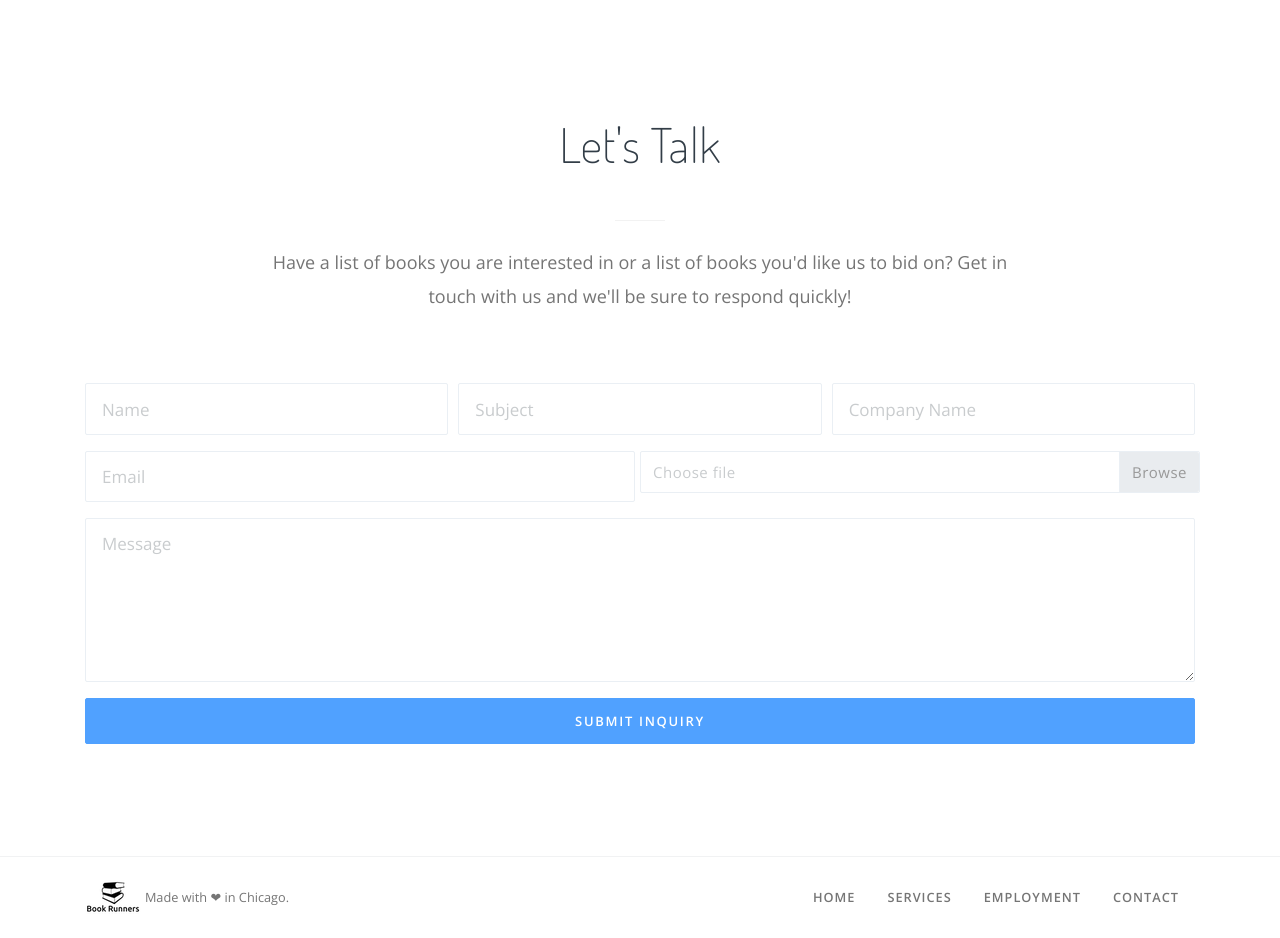
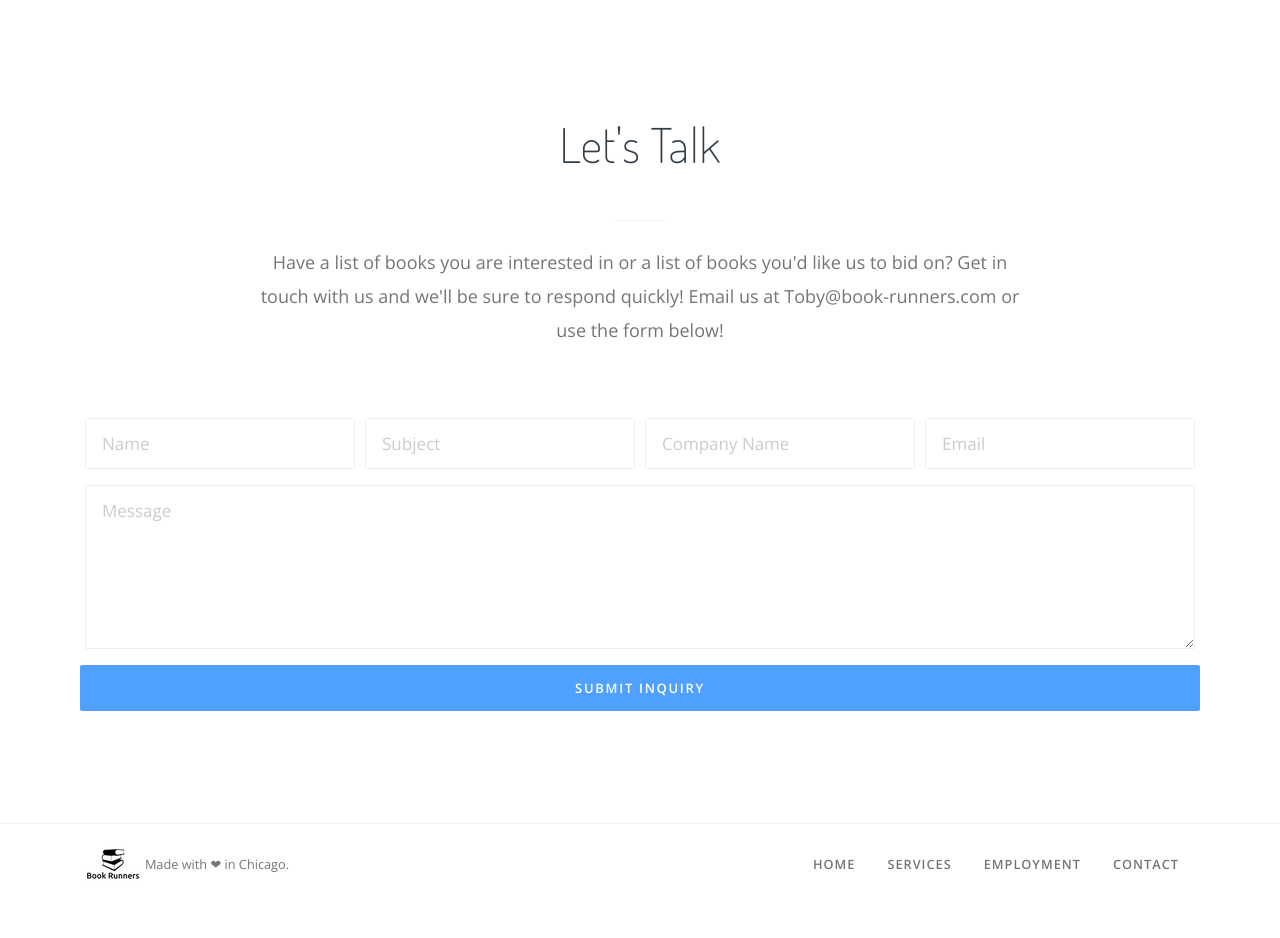
Before and after one commit to book-runners/marketing-page, a Jekyll site: the page built from contact.html, in a window 1280 px wide and 1282 px high, cut to the strip 344-1282 px from the top of the window. Built offline with Jekyll 4.4.1, drawn with Linux system fonts in a browser that asks for light colours.

Commit message:
more work on contact page

```diff
--- a/contact.html
+++ b/contact.html
@@ -16,45 +16,37 @@ active: contact
     <header class="section-header">
       <h2 class="display-4">Let's Talk</h2>
       <hr>
-      <p class="lead">Have a list of books you are interested in or a list of books you'd like us to bid on? Get in touch with us and we'll be sure to respond quickly!</p>
+      <p class="lead">Have a list of books you are interested in or a list of books you'd like us to bid on? Get in touch with us and we'll be sure to respond quickly! Email us at Toby@book-runners.com or use the form below!</p>
     </header>
 
-    <form class="form-row input-border" name="input" action="https://formspree.io/nathan.levine1@gmail.com" method="POST" data-form="mailer">
-      <div class="col-12">
-        <div class="alert alert-success d-on-success">We received your message and will contact you back soon.</div>
-      </div>
-
-      <div class="form-group col-sm-6 col-xl-4">
+    <form class="form-row input-border" action="https://formspree.io/toby@book-runners.com" method="POST">
+      <div class="form-group col-sm-6 col-xl-3">
         <input class="form-control form-control-lg" type="text" name="name" placeholder="Name">
       </div>
 
-      <div class="form-group col-sm-6 col-xl-4">
+      <div class="form-group col-sm-6 col-xl-3">
         <input class="form-control form-control-lg" type="text" name="subject" placeholder="Subject">
       </div>
 
-      <div class="form-group col-sm-6 col-xl-4">
+      <div class="form-group col-sm-6 col-xl-3">
         <input class="form-control form-control-lg" type="text" name="company" placeholder="Company Name">
       </div>
 
-      <div class="form-group col-sm-6">
-        <input class="form-control form-control-lg" type="email" name="_replyTo" placeholder="Email">
+      <div class="form-group col-sm-6 col-xl-3">
+        <input class="form-control form-control-lg" type="email" name="_replyto" placeholder="Email">
       </div>
 
-      <div class="form-group col-sm-6">
-        <input type="file" class="custom-file-input" id="customFile" name="file" accept=".png, .jpg, .jpeg">
-        <label class="custom-file-label" for="customFile">Choose file</label>
-      </div>
+      <!-- <div class="form-group col-sm-6">
+        <input id="fileSelect" type="file" name="attachment" accept=".csv, application/vnd.openxmlformats-officedocument.spreadsheetml.sheet, application/vnd.ms-excel, .png, .jpg, .jpeg" />
+        <label class="custom-file-label" for="fileSelect">Choose file</label>
+      </div> -->
 
       <div class="form-group col-12">
         <textarea class="form-control form-control-lg" rows="4" placeholder="Message" name="message"></textarea>
       </div>
-      <input type="hidden" name="_subject" value="New submission!" />
 
-      <div class="col-12 text-center">
-        <button class="btn btn-xl btn-block btn-primary" type="submit" value="send">Submit Inquiry</button>
-      </div>
+      <input class="btn btn-xl btn-block btn-primary" type="submit" value="Submit Inquiry">
     </form>
-
   </div>
 </section>
 <!-- /.Contact Form -->
```
Also changed, not shown: 1 other file.
